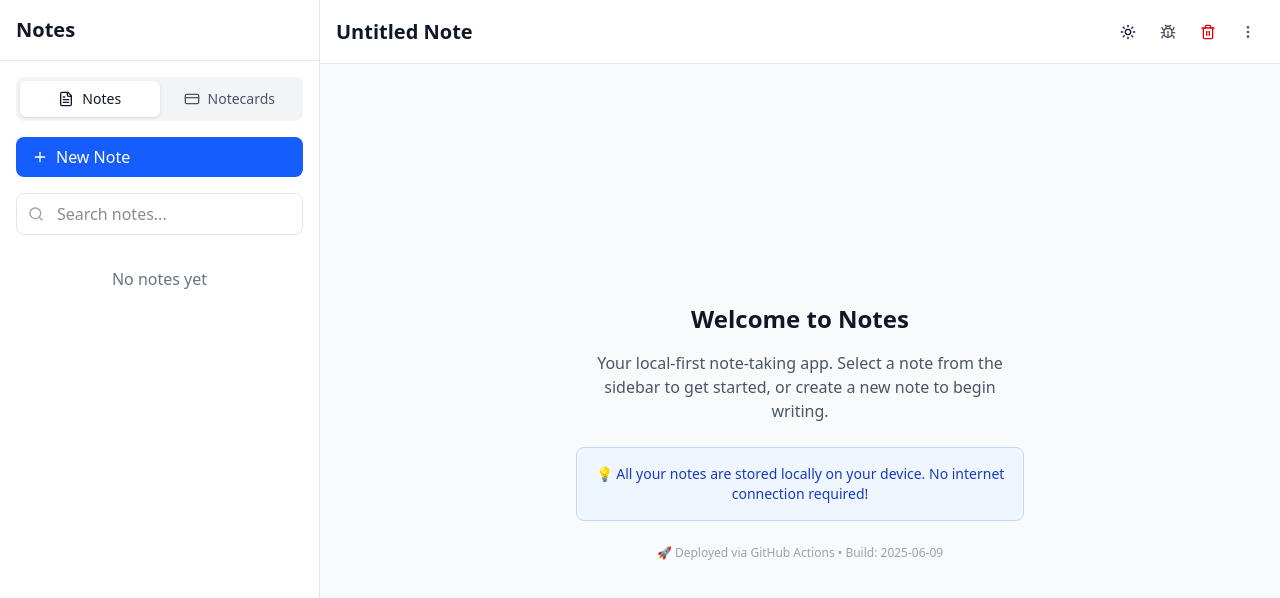
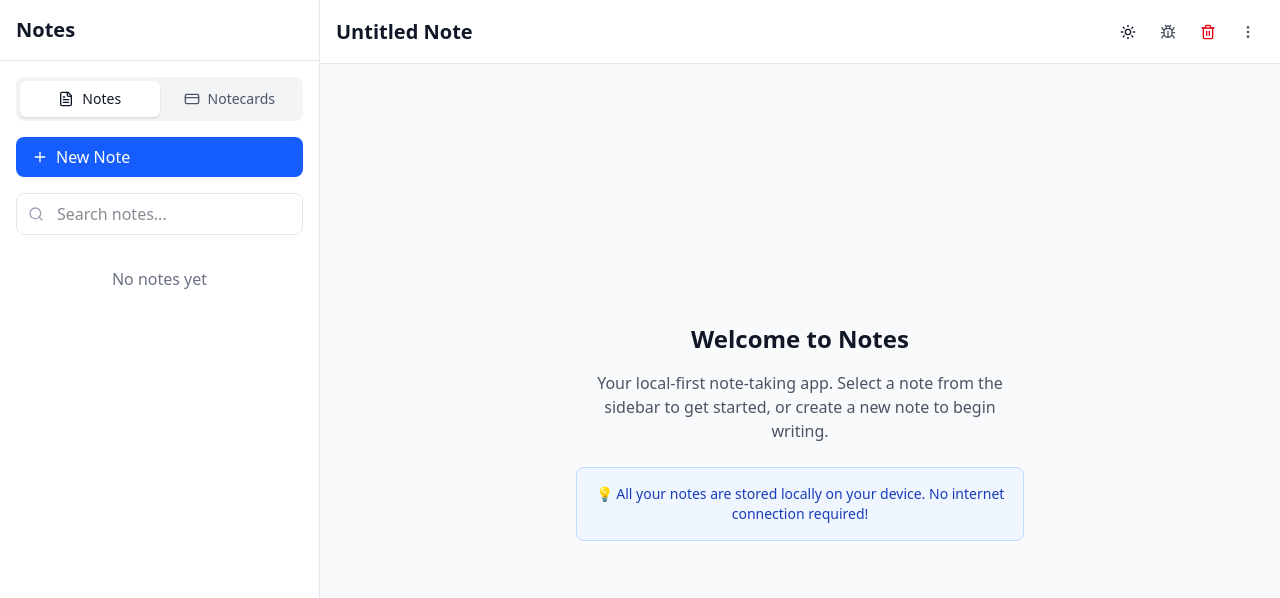
Before and after one commit to aussio/notes-ai, a Next.js app: page / in a window 1280 px wide. Shown: the top 598 px of the page. Built offline with nearby package versions, Linux system fonts and the light colour scheme.

Commit message:
Clean up test deployment footer - Phase 7 complete

```diff
--- a/src/app/page.tsx
+++ b/src/app/page.tsx
@@ -65,10 +65,6 @@ export default function Home() {
                   internet connection required!
                 </p>
               </div>
-              <div className="mt-6 text-xs text-gray-400 dark:text-gray-600">
-                🚀 Deployed via GitHub Actions • Build:{' '}
-                {new Date().toISOString().split('T')[0]}
-              </div>
             </div>
           </div>
         )}
```
